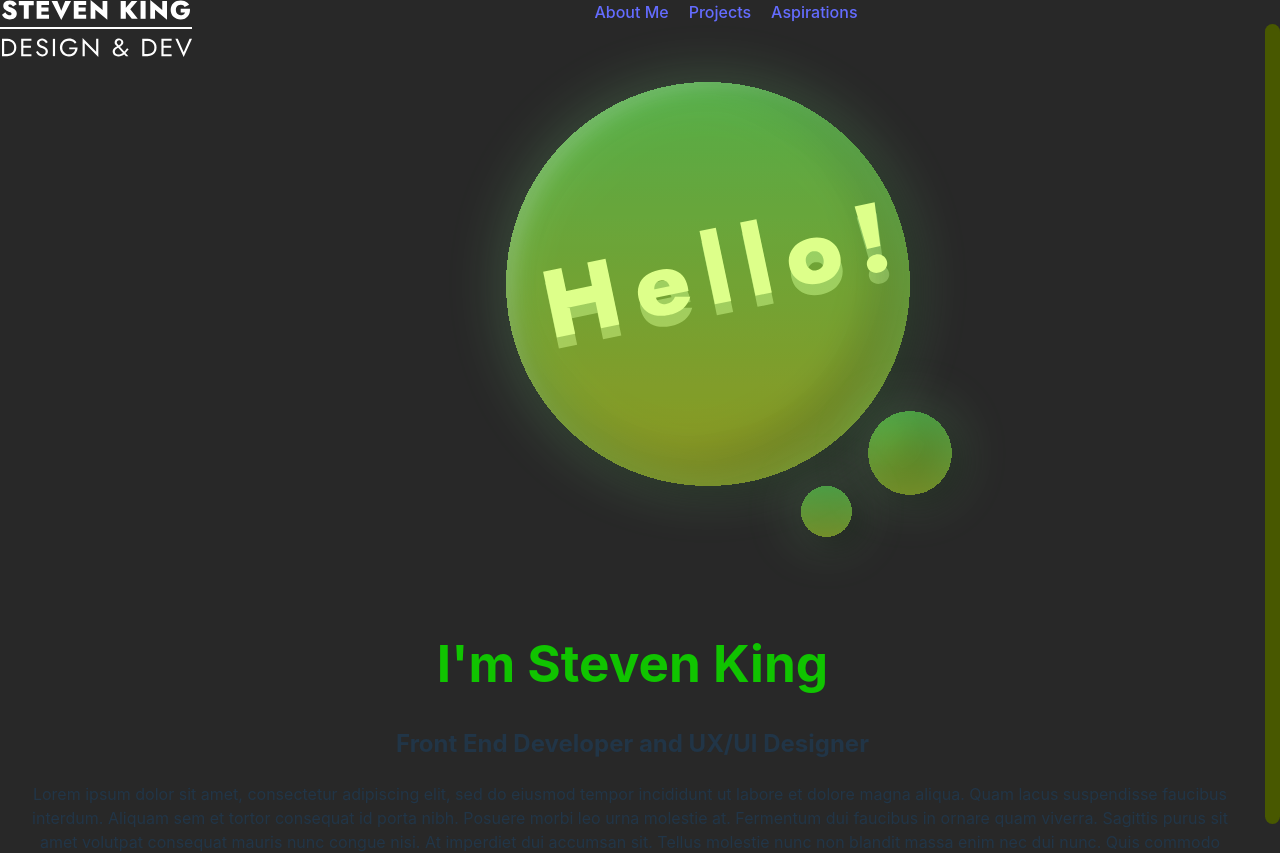
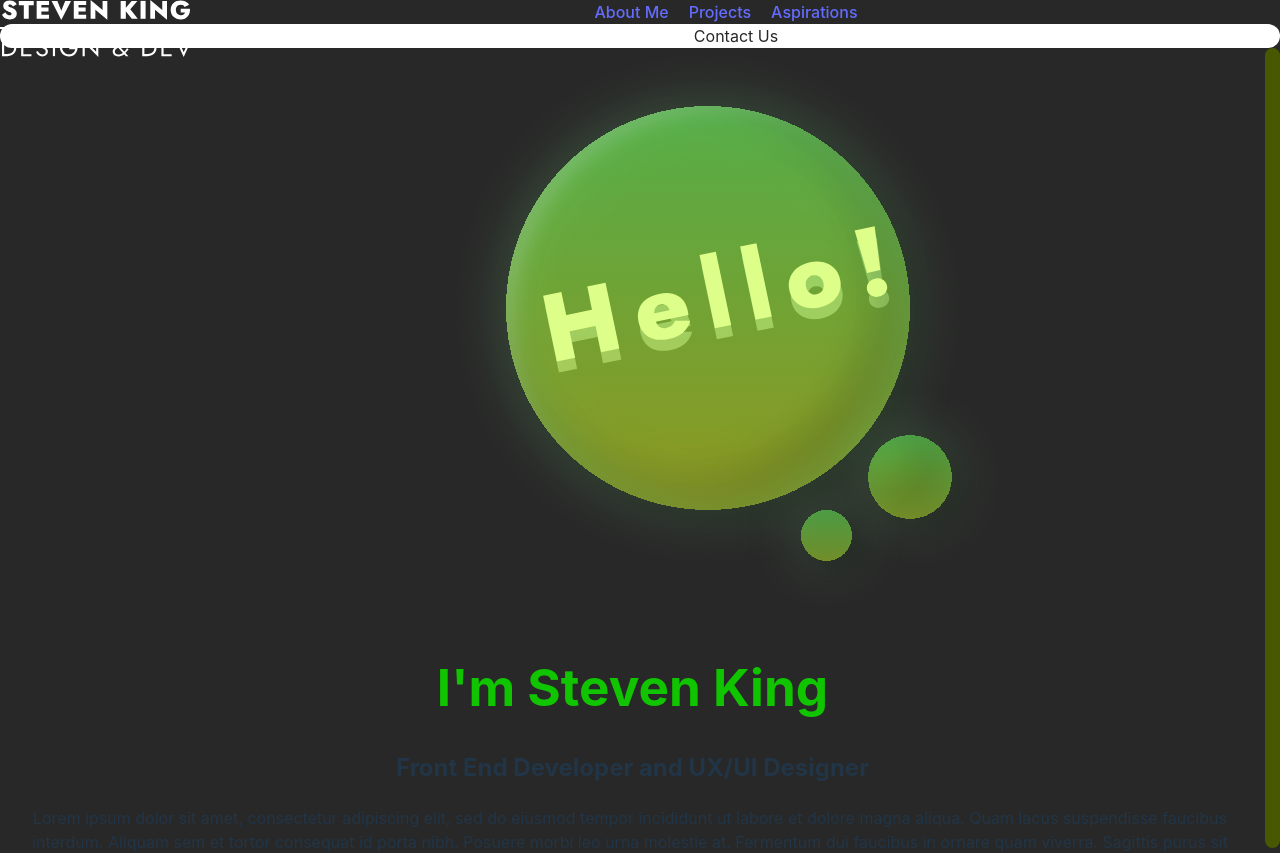
Before and after one commit to kingsteven1113/TheStevenKingShow, a React (Vite) app in the folder the-steven-king-show-react/: page / in a window 1280 px wide. Shown: the top 853 px of the page. Built offline with nearby package versions, Linux system fonts and the light colour scheme.

Commit message:
adjusted nav added contact button

```diff
--- a/the-steven-king-show-react/src/App.css
+++ b/the-steven-king-show-react/src/App.css
@@ -90,3 +90,9 @@ body {
   display: inline;
   padding-right: 20px;
 }
+.ContactButton {
+  background-color: white;
+  border-radius: 34px;
+  color: #282828;
+
+}
--- a/the-steven-king-show-react/src/App.jsx
+++ b/the-steven-king-show-react/src/App.jsx
@@ -47,6 +47,7 @@ function App() {
           <a href="">Aspirations</a>
           </li>
         </nav>
+        <div className='ContactButton'>Contact Us</div>
     </div>
 
     <div className="progressMainWrapper">
```
